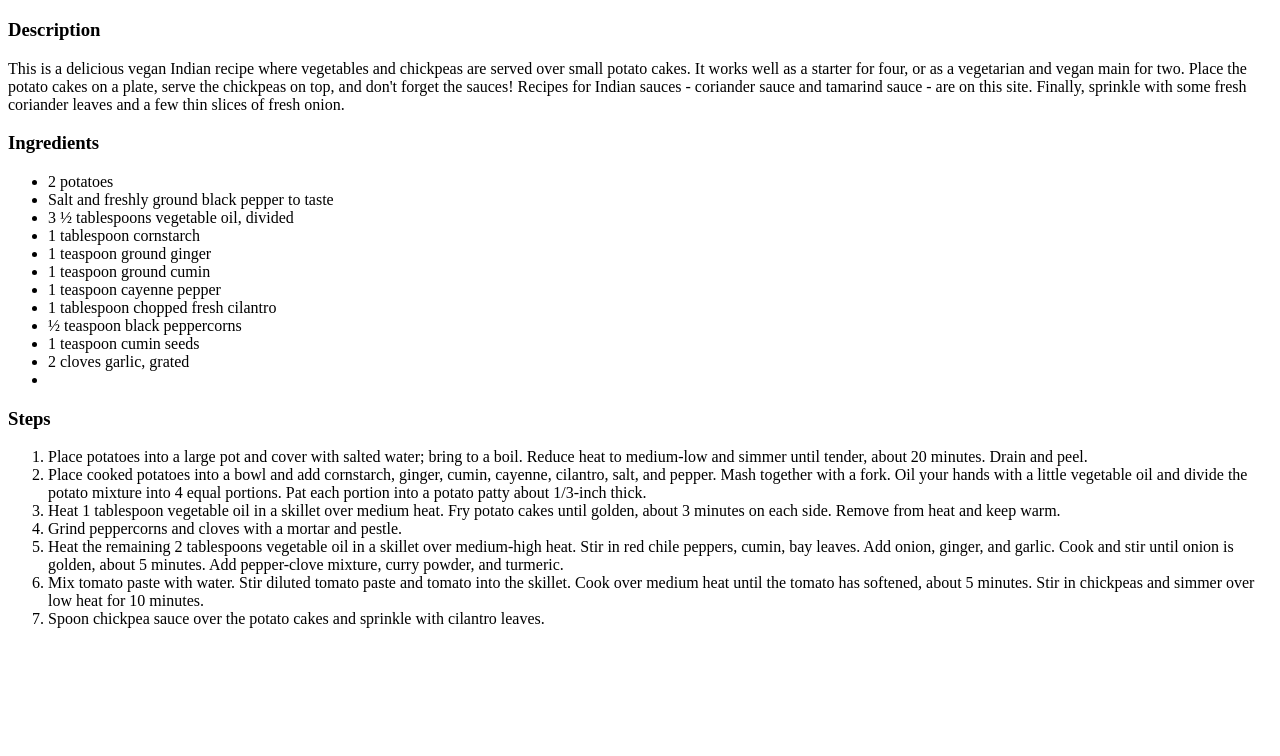
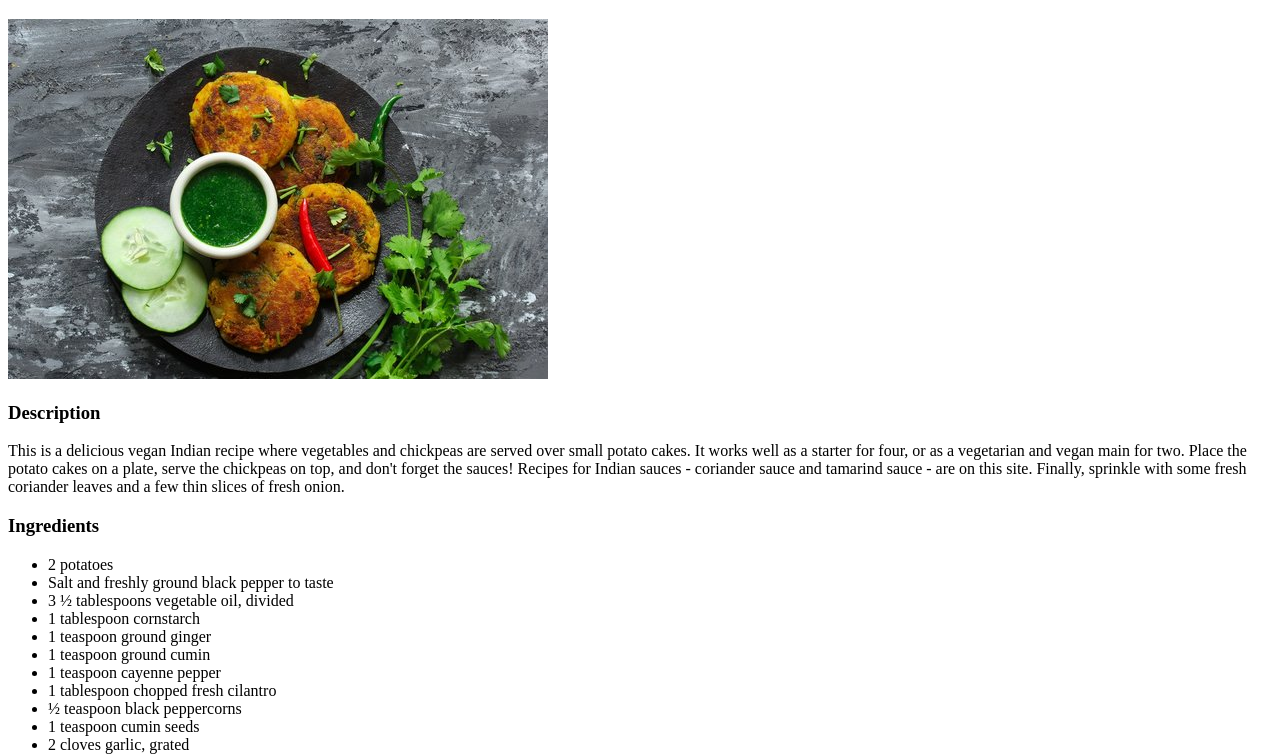
Before and after one commit to Iswarya-e/Recipies, a plain HTML site: page odin-recipies/AlooTikki.html in a window 1280 px wide. Shown: the part 61-817 px from the top of the page. Drawn offline with Linux system fonts and the light colour scheme.

Commit message:
Add images to the recipie

```diff
--- a/odin-recipies/AlooTikki.html
+++ b/odin-recipies/AlooTikki.html
@@ -10,6 +10,10 @@
 <body>
     <div>
         <h1>Indian Chole Aloo Tikki</h1>
+        <div>
+            <img src="../Assets/AlooTikki.jpg">
+        </div>
+
         <h3>Description</h3>
         <p>
             This is a delicious vegan Indian recipe where vegetables and chickpeas are served over small potato cakes. It works well as a starter for four, or as a vegetarian and vegan main for two. Place the potato cakes on a plate, serve the chickpeas on top, and don't forget the sauces! Recipes for Indian sauces - coriander sauce and tamarind sauce - are on this site. Finally, sprinkle with some fresh coriander leaves and a few thin slices of fresh onion.
```
Also changed, not shown: odin-recipies/AuthenticTacosAlPastor.html (+3 -0 lines), Assets/AlooTikki.jpg (added), Assets/alPastor.jpg (added).
